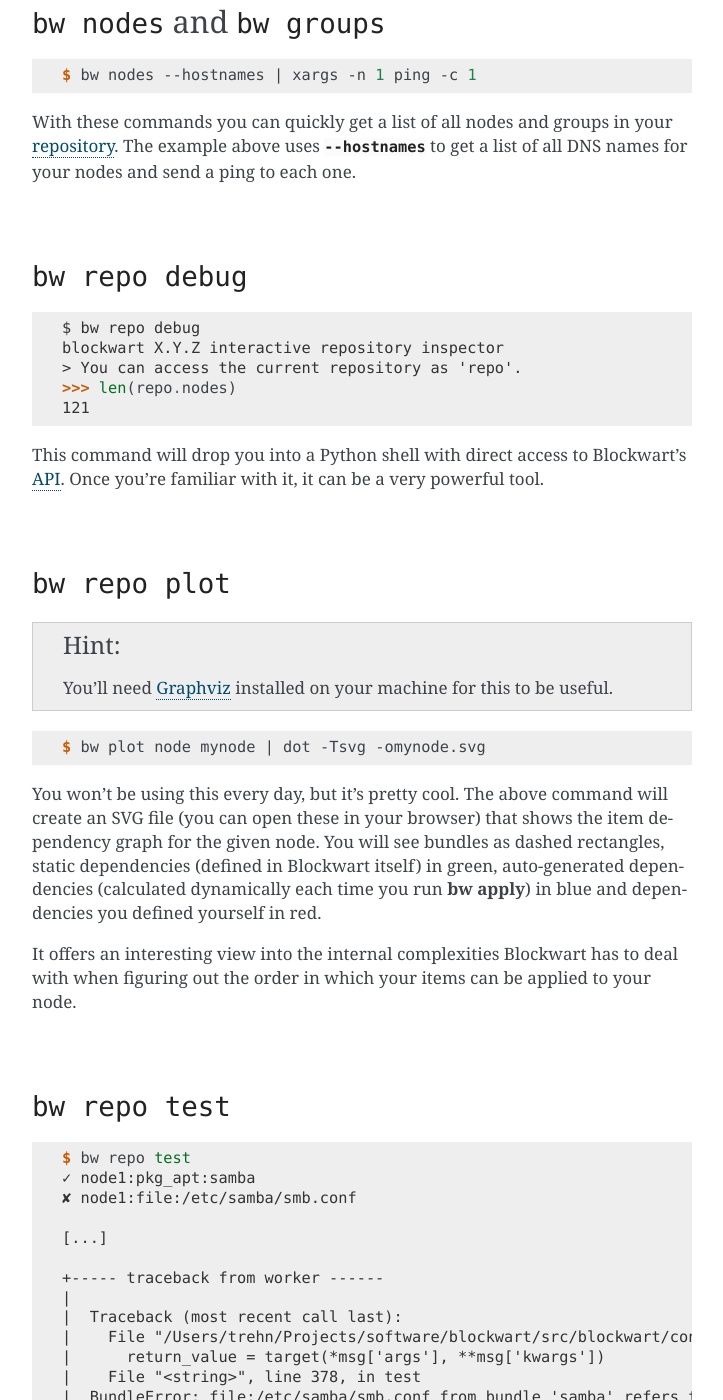
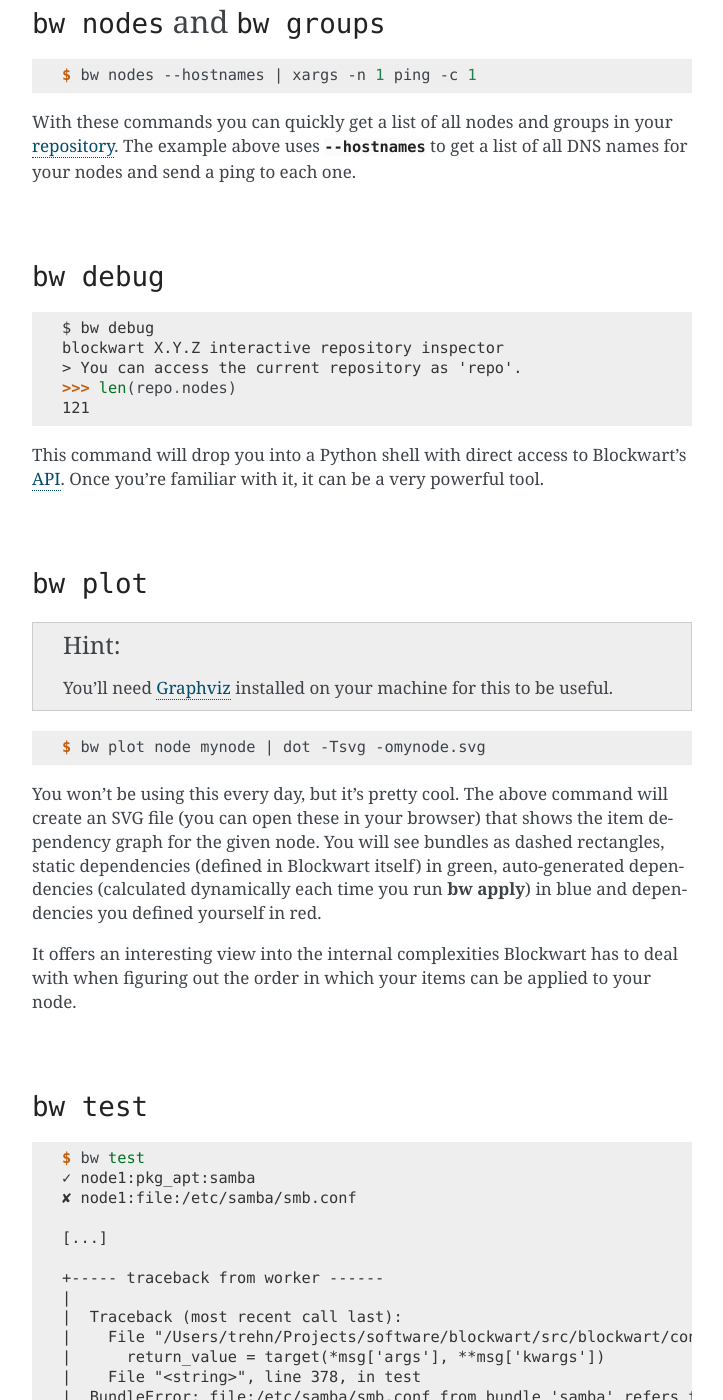
Before and after one commit to bundlewrap/bundlewrap, a Sphinx documentation site: the page built from doc/cli.rst, in a window 1280 px wide and 1400 px high, scrolled down 1177 px. Shown: the whole window, without its empty margins (388-1111 px from the left). Built offline with Sphinx 7.4.7, drawn with Linux system fonts in a browser that asks for light colours.

Commit message:
update docs with new top-level subcommands

```diff
--- a/doc/cli.rst
+++ b/doc/cli.rst
@@ -53,12 +53,12 @@
 
 |
 
-``bw repo debug``
------------------
+``bw debug``
+------------
 
 .. code-block:: pycon
 
-	$ bw repo debug
+	$ bw debug
 	blockwart X.Y.Z interactive repository inspector
 	> You can access the current repository as 'repo'.
 	>>> len(repo.nodes)
@@ -68,8 +68,8 @@
 
 |
 
-``bw repo plot``
-----------------
+``bw plot``
+-----------
 
 .. hint:: You'll need `Graphviz <http://www.graphviz.org/>`_ installed on your machine for this to be useful.
 
@@ -83,12 +83,12 @@
 
 |
 
-``bw repo test``
-----------------
+``bw test``
+-----------
 
 .. code-block:: console
 
-	$ bw repo test
+	$ bw test
 	✓ node1:pkg_apt:samba
 	✘ node1:file:/etc/samba/smb.conf
 
```
